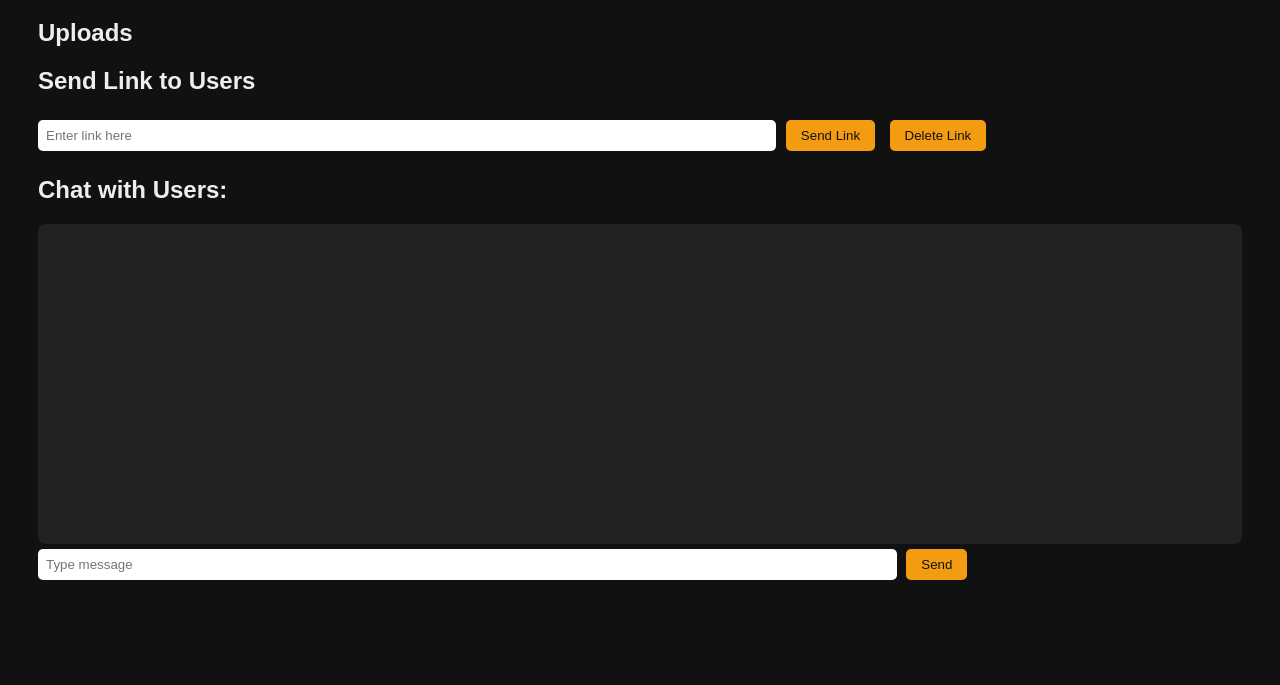
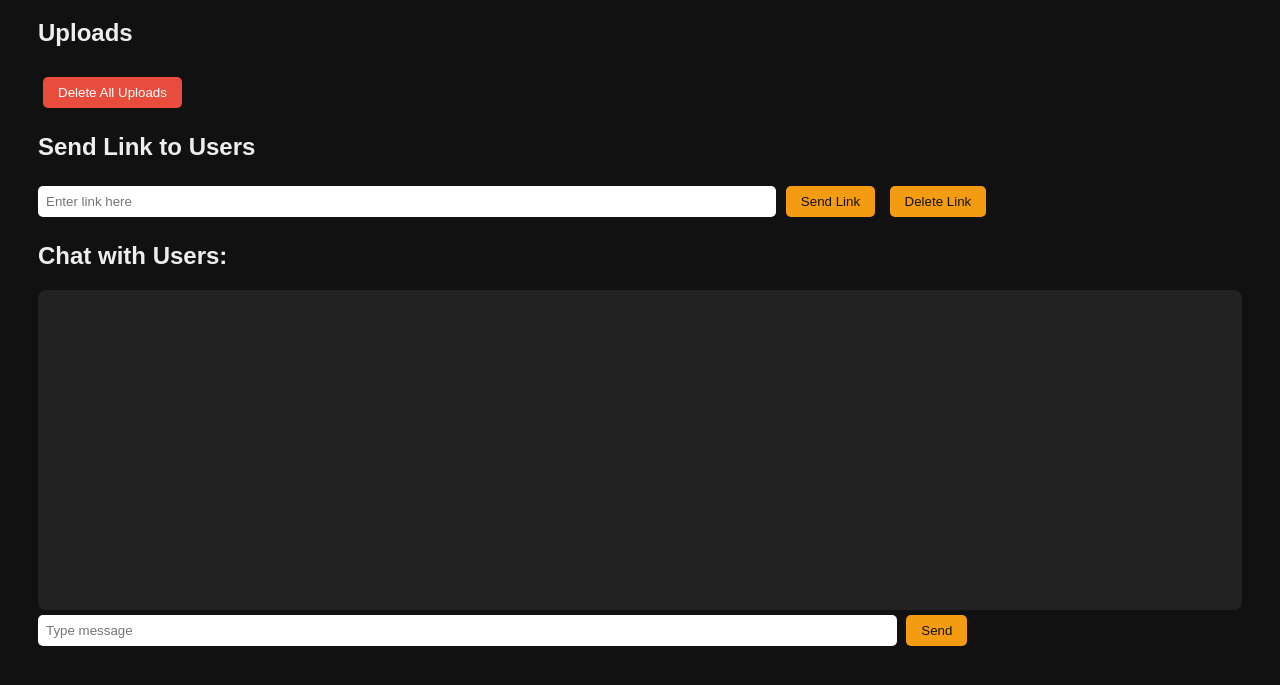
Before and after one commit to Aryaveer667766/designsnap, a plain HTML site: page admin.html in a window 1280 px wide. Shown: the part 99-784 px from the top of the page. Drawn offline with Linux system fonts and the light colour scheme; no server answers.

Commit message:
Update admin.html

```diff
--- a/admin.html
+++ b/admin.html
@@ -14,6 +14,9 @@ button:hover { background:#e67e22; }
 #linkInput { width:60%; padding:8px; border-radius:5px; border:none; }
 #adminChatBox { background:#222; padding:10px; height:300px; overflow-y:auto; border-radius:8px; margin-top:20px;}
 #adminChatInput { width:70%;padding:8px;border-radius:5px;border:none;}
+
+#deleteAllBtn { background:#e74c3c; color:#fff; margin-top:10px; }
+#deleteAllBtn:hover { background:#c0392b; }
 </style>
 </head>
 <body>
@@ -21,6 +24,7 @@ button:hover { background:#e67e22; }
 
 <h2>Uploads</h2>
 <div id="uploadsContainer"></div>
+<button id="deleteAllBtn">Delete All Uploads</button>
 
 <h2>Send Link to Users</h2>
 <input type="text" id="linkInput" placeholder="Enter link here">
```
